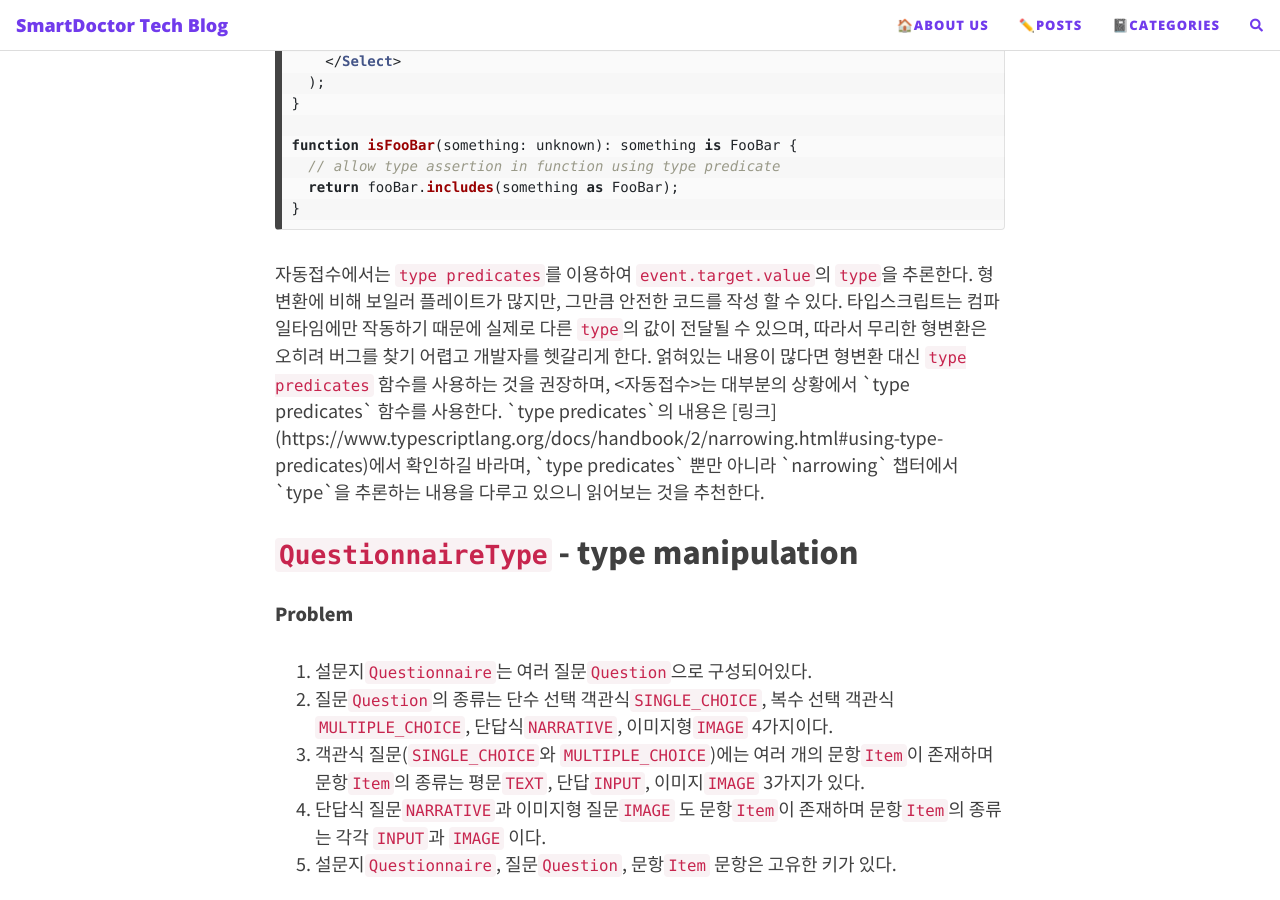
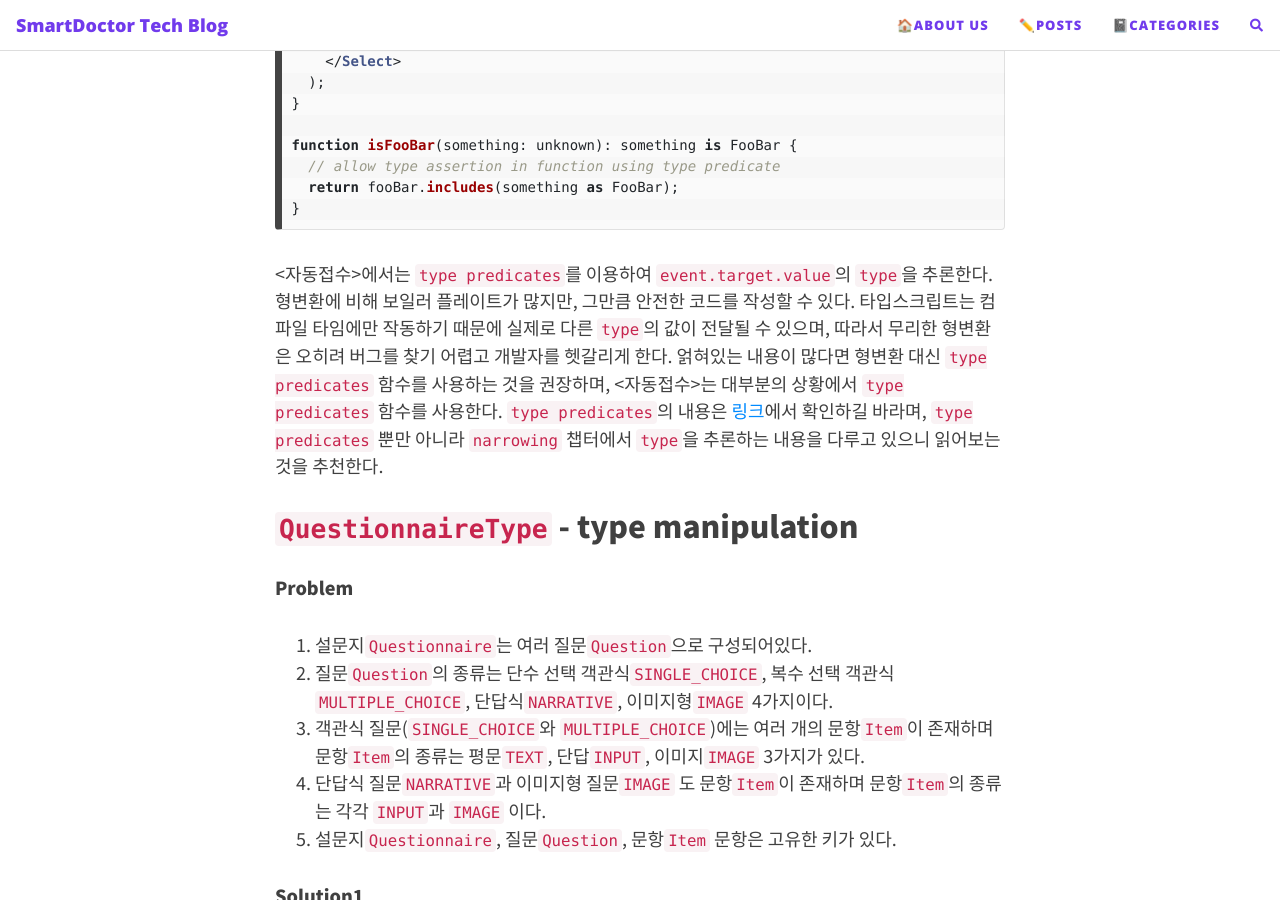
Before and after one commit to AlmSmartDoctor/dev-blog, a Jekyll site: the page built from _posts/2022-05-26-auto-recipt-typescript-usecase.md, in a window 1280 px wide and 900 px high, scrolled down 2697 px. Built offline with Jekyll 4.4.1, drawn with Linux system fonts in a browser that asks for light colours; nearby versions of some CDN libraries; comment, search, counter and statistics services are not loaded; part of the change alters nothing that is shown; some of the changed text lies outside the part shown.

Commit message:
깨지는 현상

````diff
--- a/_posts/2022-05-26-auto-recipt-typescript-usecase.md
+++ b/_posts/2022-05-26-auto-recipt-typescript-usecase.md
@@ -114,7 +114,7 @@ function isFooBar(something: unknown): something is FooBar {
 }
 ```
 
-자동접수에서는 `type predicates`를 이용하여 `event.target.value`의 `type`을 추론한다. 형변환에 비해 보일러 플레이트가 많지만, 그만큼 안전한 코드를 작성 할 수 있다. 타입스크립트는 컴파일타임에만 작동하기 때문에 실제로 다른 `type`의 값이 전달될 수 있으며, 따라서 무리한 형변환은 오히려 버그를 찾기 어렵고 개발자를 헷갈리게 한다. 얽혀있는 내용이 많다면 형변환 대신 `type predicates` 함수를 사용하는 것을 권장하며, <자동접수>는 대부분의 상황에서 `type predicates` 함수를 사용한다. `type predicates`의 내용은 [링크](https://www.typescriptlang.org/docs/handbook/2/narrowing.html#using-type-predicates)에서 확인하길 바라며, `type predicates` 뿐만 아니라 `narrowing` 챕터에서 `type`을 추론하는 내용을 다루고 있으니 읽어보는 것을 추천한다.
+\<자동접수\>에서는 `type predicates`를 이용하여 `event.target.value`의 `type`을 추론한다. 형변환에 비해 보일러 플레이트가 많지만, 그만큼 안전한 코드를 작성할 수 있다. 타입스크립트는 컴파일 타임에만 작동하기 때문에 실제로 다른 `type`의 값이 전달될 수 있으며, 따라서 무리한 형변환은 오히려 버그를 찾기 어렵고 개발자를 헷갈리게 한다. 얽혀있는 내용이 많다면 형변환 대신 `type predicates` 함수를 사용하는 것을 권장하며, \<자동접수\>는 대부분의 상황에서 `type predicates` 함수를 사용한다. `type predicates`의 내용은 [링크](https://www.typescriptlang.org/docs/handbook/2/narrowing.html#using-type-predicates)에서 확인하길 바라며, `type predicates` 뿐만 아니라 `narrowing` 챕터에서 `type`을 추론하는 내용을 다루고 있으니 읽어보는 것을 추천한다.
 
 
 ## `QuestionnaireType` - type manipulation
@@ -346,7 +346,7 @@ declare module '@mui/material/styles' {
 }
 ```
 
-타입스크립트의 `interface`는 같은 이름으로 여러 번 정의될 수 있으며 각기 다른 파일에 정의되어도 괜찮다. 그리고 해당 `interface`는 각 정의들의 교집합이 된다. 이 점을 이용하여 `package`에 정의된 `interface`에 원하는 속성을 추가할 수 있다. 자동접수에서는 `emotion`의 `Theme`과 `mui`의 `variant`에 원하는 속성을 추가하여 사용하고 있다. 자세한 사용법은 `mui` 공식 문서에서 확인하기 바란다.
+타입스크립트의 `interface`는 같은 이름으로 여러 번 정의될 수 있으며 각기 다른 파일에 정의되어도 괜찮다. 그리고 해당 `interface`는 각 정의들의 교집합이 된다. 이 점을 이용하여 `package`에 정의된 `interface`에 원하는 속성을 추가할 수 있다. \<자동접수\>에서는 `emotion`의 `Theme`과 `mui`의 `variant`에 원하는 속성을 추가하여 사용하고 있다. 자세한 사용법은 `mui` 공식 문서에서 확인하기 바란다.
 
 - [theming - custom variables](https://mui.com/customization/theming/#custom-variables)
 - [typography - adding & disabling variants](https://mui.com/customization/typography/#adding-amp-disabling-variants)
@@ -399,7 +399,7 @@ const ofMap =
     map;
 ```
 
-자동접수에서는 자동완성과 `type` 검사를 위해 `of`와 `ofMap`이라는 함수를 정의해서 사용한다. 둘의 공통점은 어떤 인자를 받아서 그대로 반환한다는 것이다. 즉, 이 함수들의 사용유무는 실행 결과에 영향을 미치지 않는다. 아래 문제를 통해 역할을 알아보자.
+\<자동접수\>에서는 자동완성과 `type` 검사를 위해 `of`와 `ofMap`이라는 함수를 정의해서 사용한다. 둘의 공통점은 어떤 인자를 받아서 그대로 반환한다는 것이다. 즉, 이 함수들의 사용 유무는 실행 결과에 영향을 미치지 않는다. 아래 문제를 통해 역할을 알아보자.
 
 ### `of` 함수
 
````
